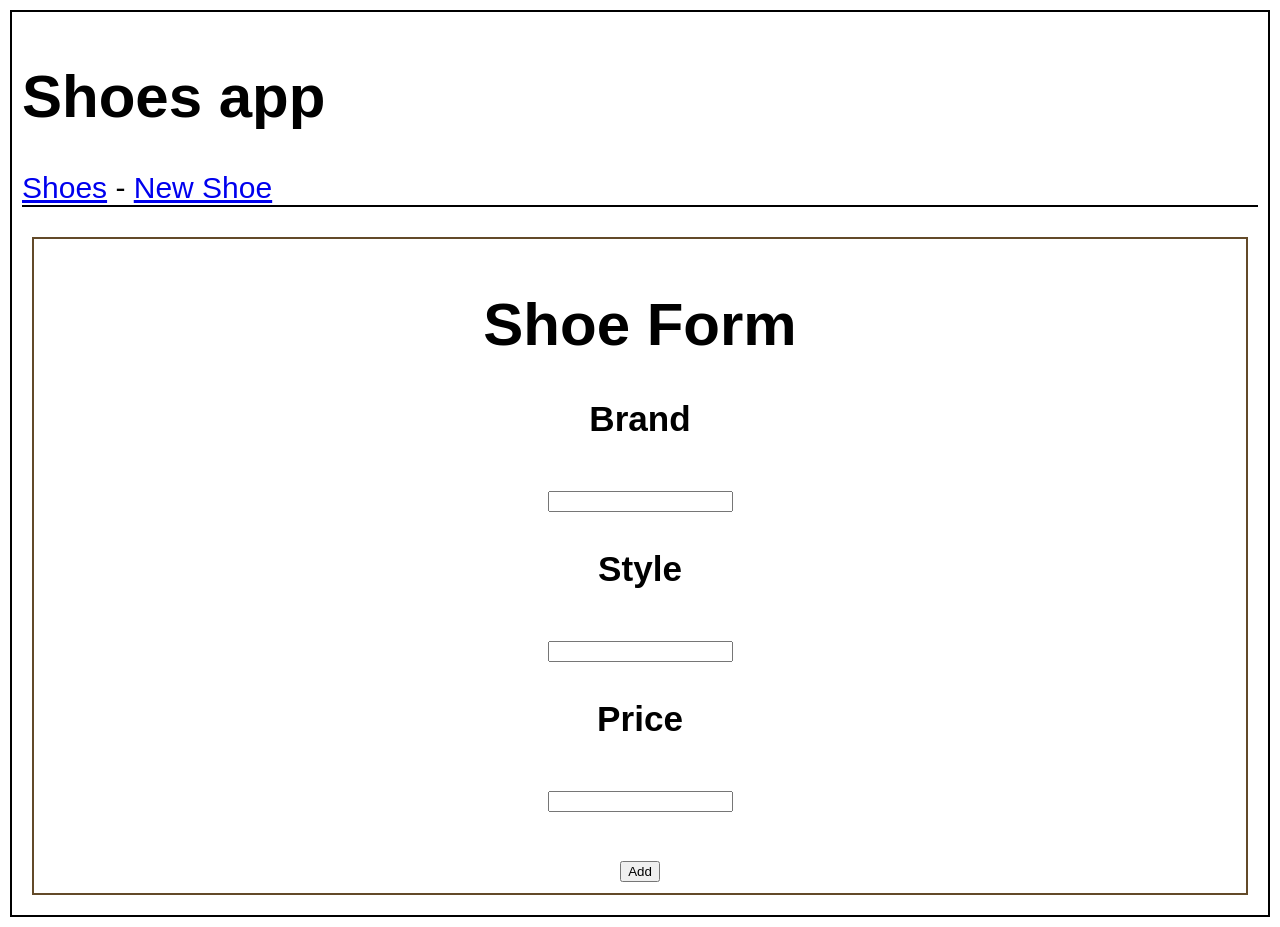
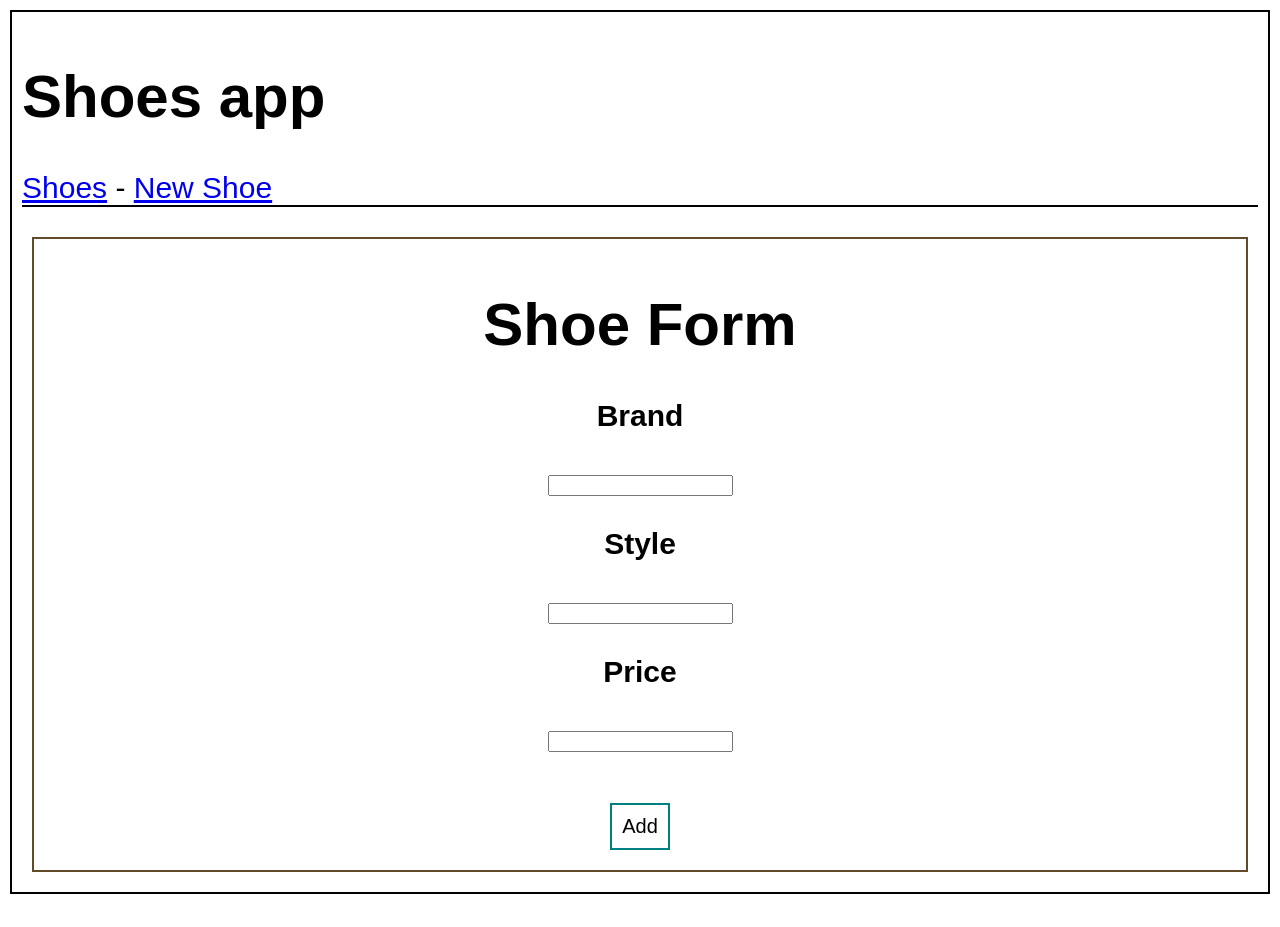
Before and after one commit to JoeJorgensen/shoes-react-rails, a React (Create React App) app in the folder client/: page /shoes/new in a window 1280 px wide. After the commit the page ends 904 px from the top, so only its background shows below. Built offline with nearby package versions, Linux system fonts and the light colour scheme; no server answers.

Commit message:
add/edit button

```diff
--- a/client/src/pages/ShoeForm.js
+++ b/client/src/pages/ShoeForm.js
@@ -35,15 +35,22 @@ const ShoeForm = (props)=>{
          style={{ textAlign: 'center'}}>
             <h1>Shoe Form</h1>
             <form onSubmit={handleSubmit}>
-            <h3>
+            <h4>
              <p>Brand</p>
             <input value={brand} onChange={(e)=> setBrand(e.target.value)}/>
             <p>Style</p>
             <input value={style} onChange={(e)=> setStyle(e.target.value)}/>
             <p>Price</p>
             <input type='number' value={price} onChange={(e)=> setPrice(e.target.value)}/>
-            </h3>
-            <button>{state && state.id ? 'Edit' : 'Add'}</button>
+            </h4>
+            <button className='border'
+            style=
+            {{textAlign:'center',
+            color: 'black',
+            backgroundColor:'transparent',
+            fontSize: 20,
+            }}>{state && state.id ? 'Edit' : 'Add'}</button>
+
             </form>
             {/* <p>{JSON.stringify(state)}</p> */}
         </div>
--- a/client/src/pages/Shoes.js
+++ b/client/src/pages/Shoes.js
@@ -24,8 +24,9 @@ const Shoes = (props)=>{
             <button className='border'
             style=
             {{textAlign:'center',
-            color: 'teal',
-            backgroundColor:'transparent'
+            color: 'black',
+            backgroundColor:'transparent',
+            fontSize: 20,
             }}
             onClick={()=>navigate('/shoes/new')}>Add Shoe</button>
 
```
